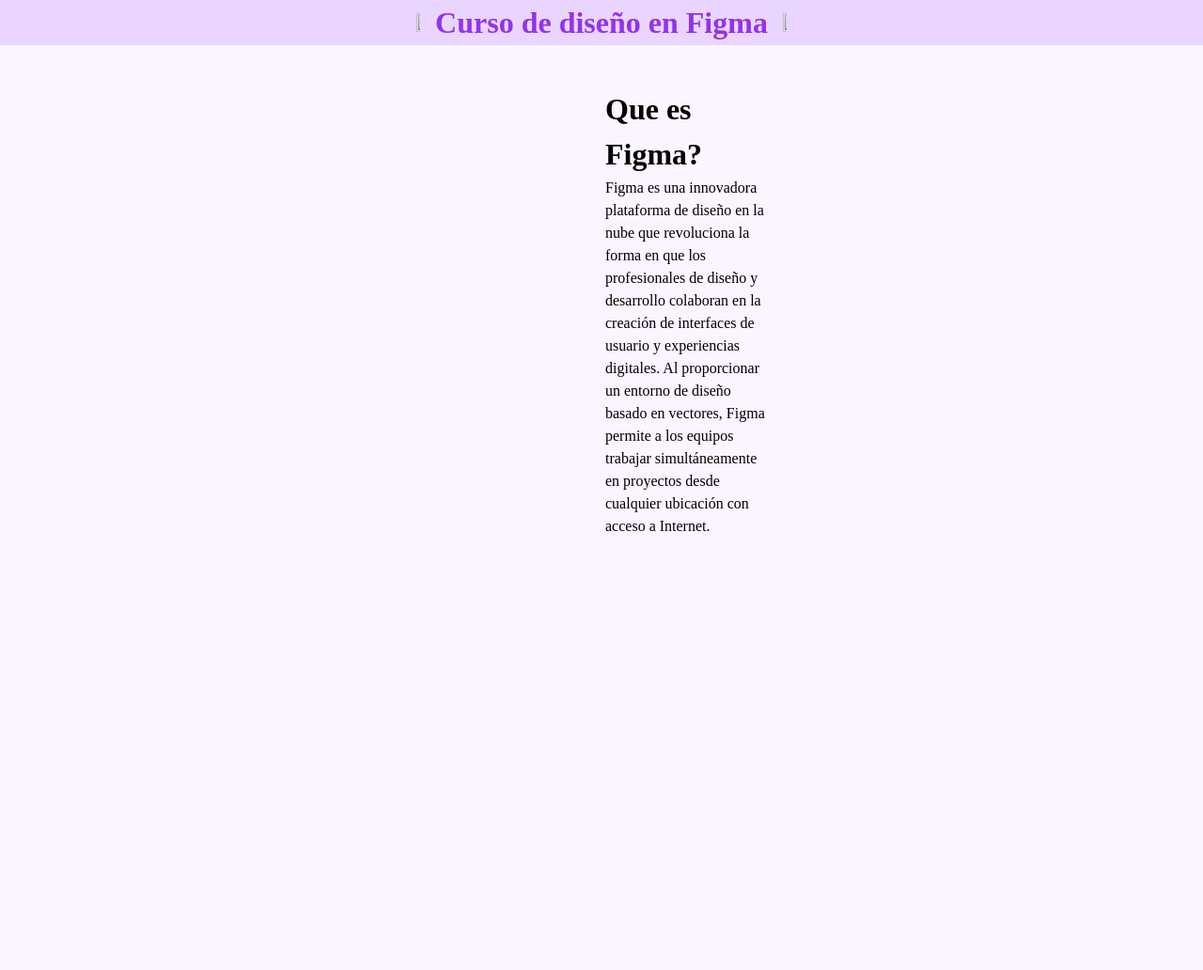
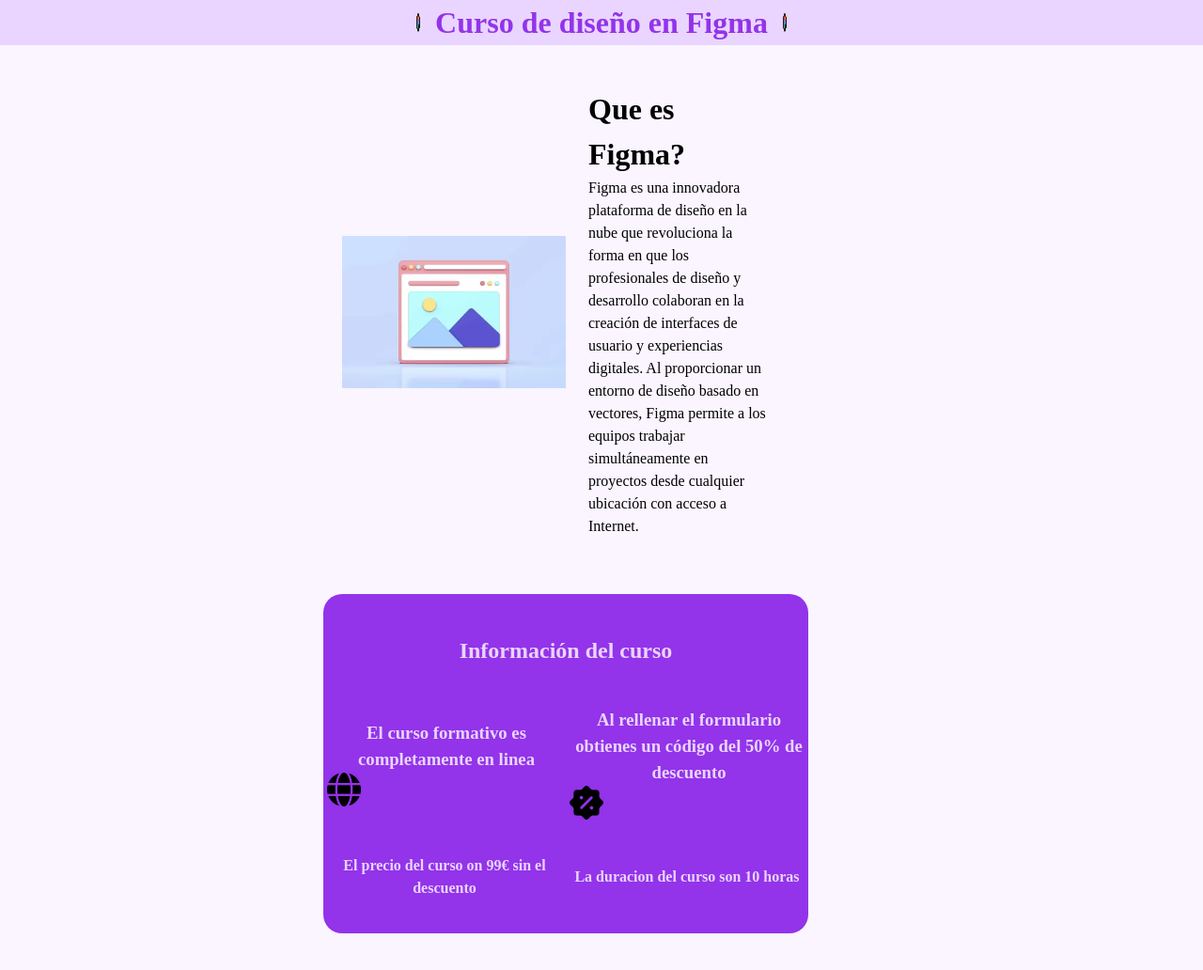
Before and after one commit to eedgaar02/examen_Despliegue2Trimestre, a plain HTML site: page index.html in a window 1280 px wide. Shown: the whole page at 94% size. Drawn offline with Linux system fonts and the light colour scheme; a script that the page names is missing.

Commit message:
seccion info

```diff
--- a/css/style.css
+++ b/css/style.css
@@ -88,10 +88,35 @@ body{
   padding: var(--size-scale-scale-5);
   align-items: center;
 }
-
 .que_es_img {
   width: 20vw;
 }
 .que_es_texto{
   padding: var(--size-scale-scale-6);
 }
+.info {
+  grid-column: 3 / 10;
+  grid-row: 2;
+  display: grid;
+  grid-template-columns: repeat(2, 1fr);
+  grid-template-rows: repeat(3, 1fr);
+  justify-content: center;
+  text-align: center;
+  align-items: center;
+  background-color: var(--color-morado-300);
+  border-radius: var(--size-scale-scale-5);
+}
+.info_titulo{
+  grid-row: 1;
+  grid-column: 1 / 3;
+  color: var(--color-morado-100);
+}
+.info section{
+  padding-left: var(--size-scale-scale-1);
+}
+.info h4{
+  color: var(--color-morado-100);
+}
+.info section h3 {
+  color: var(--color-morado-100);
+}
--- a/index.html
+++ b/index.html
@@ -45,13 +45,13 @@
   <body>
     <div id="container">
       <header class="cabecera">
-        <img src="img/figma_icon.avif" alt="" class="cabecera_img1">
+        <img src="img/desktop/figma_icon.avif" alt="" class="cabecera_img1">
         <h1 class="cabecera_titulo">Curso de diseño en Figma</h1>
-        <img src="img/figma_icon.avif" alt="" class="cabecera_img2">
+        <img src="img/desktop/figma_icon.avif" alt="" class="cabecera_img2">
       </header>
       <main class="cuerpo">
         <section class="que_es">
-          <img src="img/figma.avif" alt="" class="que_es_img">
+          <img src="img/desktop/figma.avif" alt="" class="que_es_img">
           <section class="que_es_texto">
               <h1 class="que_es_titulo">Que es Figma?</h1>
               <p class="que_es_parrafo">
@@ -60,6 +60,19 @@
               </p>
           </section>
       </section>
+      <section class="info">
+        <h2 class="info_titulo">Información del curso</h2>
+        <section class="online">
+            <h3 class="texto_online">El curso formativo es completamente en linea</h3>
+            <img src="/img/desktop/online.avif" alt="" class="icon_online">
+        </section>
+        <section class="descuento">
+            <h3 class="texto_descuento">Al rellenar el formulario obtienes un código del 50% de descuento</h3>
+            <img src="/img/desktop/discount.avif" alt="" class="icon_discount">
+        </section>
+        <h4 class="precio">El precio del curso on 99€ sin el descuento</h4>
+        <h4 class="duracion">La duracion del curso son 10 horas</h4>
+    </section>
       </main>
     </div>
 
```
